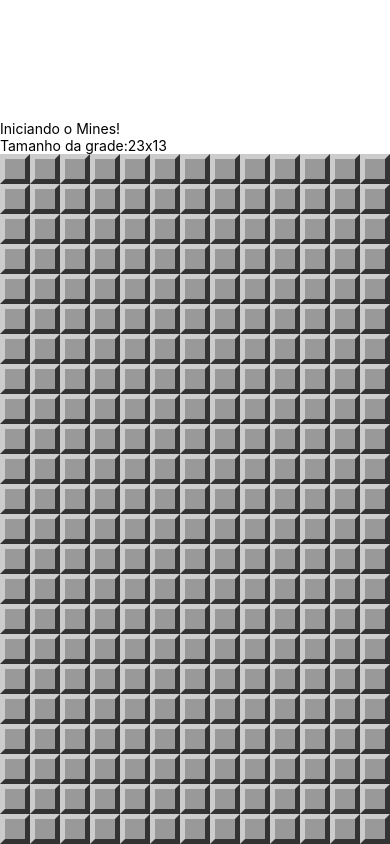
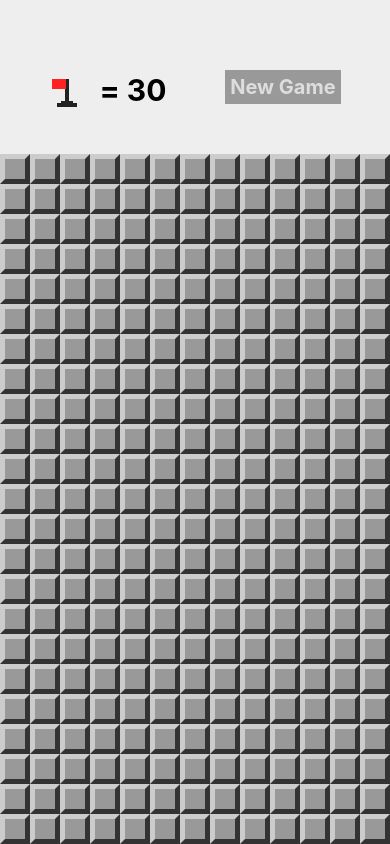
Before and after one commit to paulorcv/mines, a React Native app: screen / in a window 390 px wide. Built offline with nearby package versions, Linux system fonts and the light colour scheme.

Commit message:
Header component

```diff
--- a/App.js
+++ b/App.js
@@ -9,8 +9,10 @@
   wonGame,
   showMines,
   invertFlag,
+  flagsUsed,
 } from './src/functions';
 import MineField from './src/components/MineField';
+import Header from './src/components/Header';
 
 class App extends Component {
   constructor(props) {
@@ -66,11 +68,11 @@
   render() {
     return (
       <View style={styles.container}>
-        <Text style={styles.sectionTitle}>Iniciando o Mines!</Text>
-        <Text style={styles.sectionDescription}>
-          Tamanho da grade:
-          {params.getRowsAmount()}x{params.getColumnsAmount()}
-        </Text>
+        <Header
+          flagsLeft={this.minesAmount() - flagsUsed(this.state.board)}
+          onNewGame={() => this.setState(this.createState())}
+        />
+
         <View style={styles.board}>
           <MineField
             board={this.state.board}
--- /dev/null
+++ b/src/components/Header.js
@@ -0,0 +1,53 @@
+import React from 'react';
+import { View, StyleSheet, Text, TouchableOpacity } from 'react-native';
+import Flag from './Flag';
+
+export default props => {
+  return (
+    <View style={styles.container}>
+      <View style={styles.flagContainer}>
+        <TouchableOpacity onPress={props.onFlagPress} style={styles.flagButton}>
+          <Flag bigger />
+        </TouchableOpacity>
+        <Text style={styles.flagsLeft}>= {props.flagsLeft}</Text>
+      </View>
+      <TouchableOpacity style={styles.button} onPress={props.onNewGame}>
+        <Text style={styles.buttonLabel}>New Game</Text>
+      </TouchableOpacity>
+    </View>
+  );
+};
+
+const styles = StyleSheet.create({
+  container: {
+    flex: 1,
+    flexDirection: 'row',
+    backgroundColor: '#EEE',
+    alignItems: 'center',
+    justifyContent: 'space-around',
+    paddingTop: 20,
+    paddingHorizontal: 20,
+  },
+  flagContainer: {
+    flexDirection: 'row',
+  },
+  flagButton: {
+    marginTop: 10,
+    minWidth: 30,
+  },
+  flagsLeft: {
+    fontSize: 30,
+    fontWeight: 'bold',
+    paddingTop: 5,
+    marginLeft: 20,
+  },
+  button: {
+    backgroundColor: '#999',
+    padding: 5,
+  },
+  buttonLabel: {
+    fontSize: 20,
+    color: '#DDD',
+    fontWeight: 'bold',
+  },
+});
--- a/src/functions.js
+++ b/src/functions.js
@@ -101,6 +101,8 @@
   field.flagged = !field.flagged;
 };
 
+const flagsUsed = board => fields(board).filter(field => field.flagged).length;
+
 export {
   createMinedBoard,
   cloneBoard,
@@ -109,4 +111,5 @@
   wonGame,
   showMines,
   invertFlag,
+  flagsUsed,
 };
```
